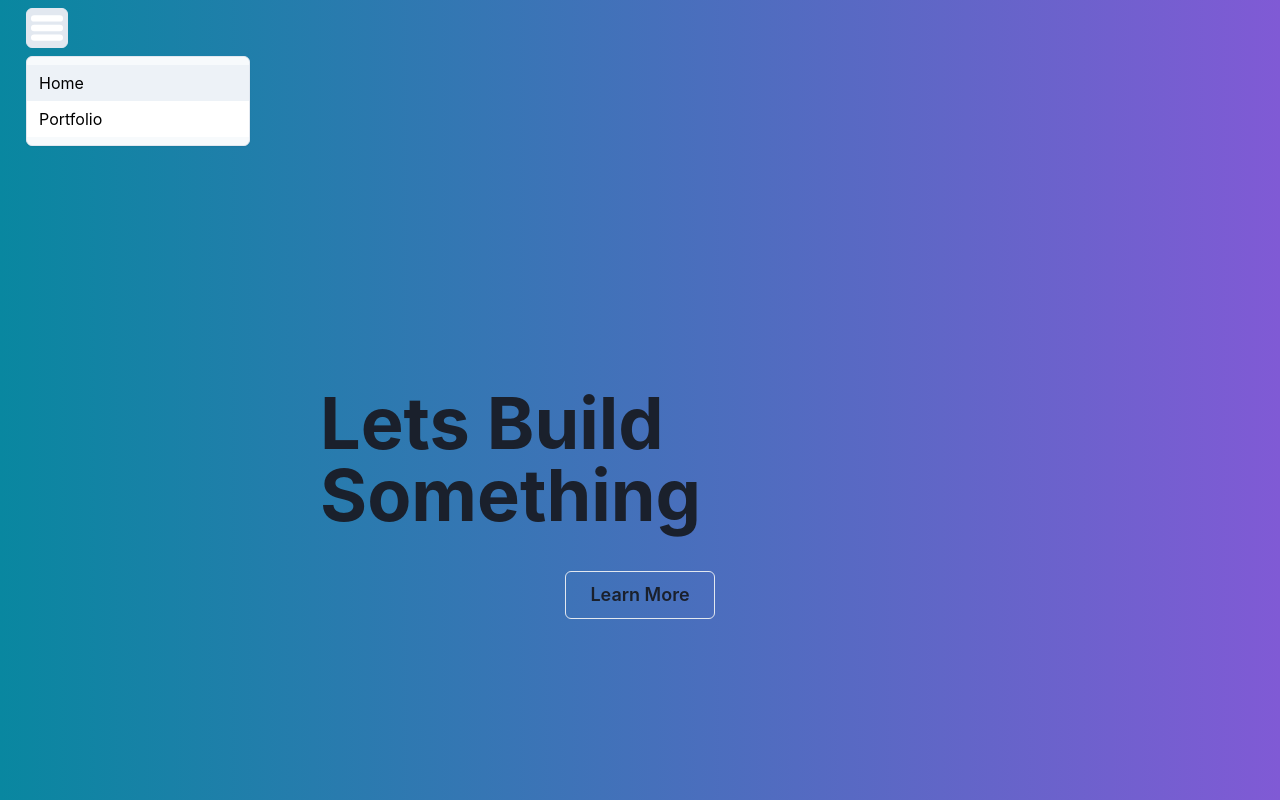
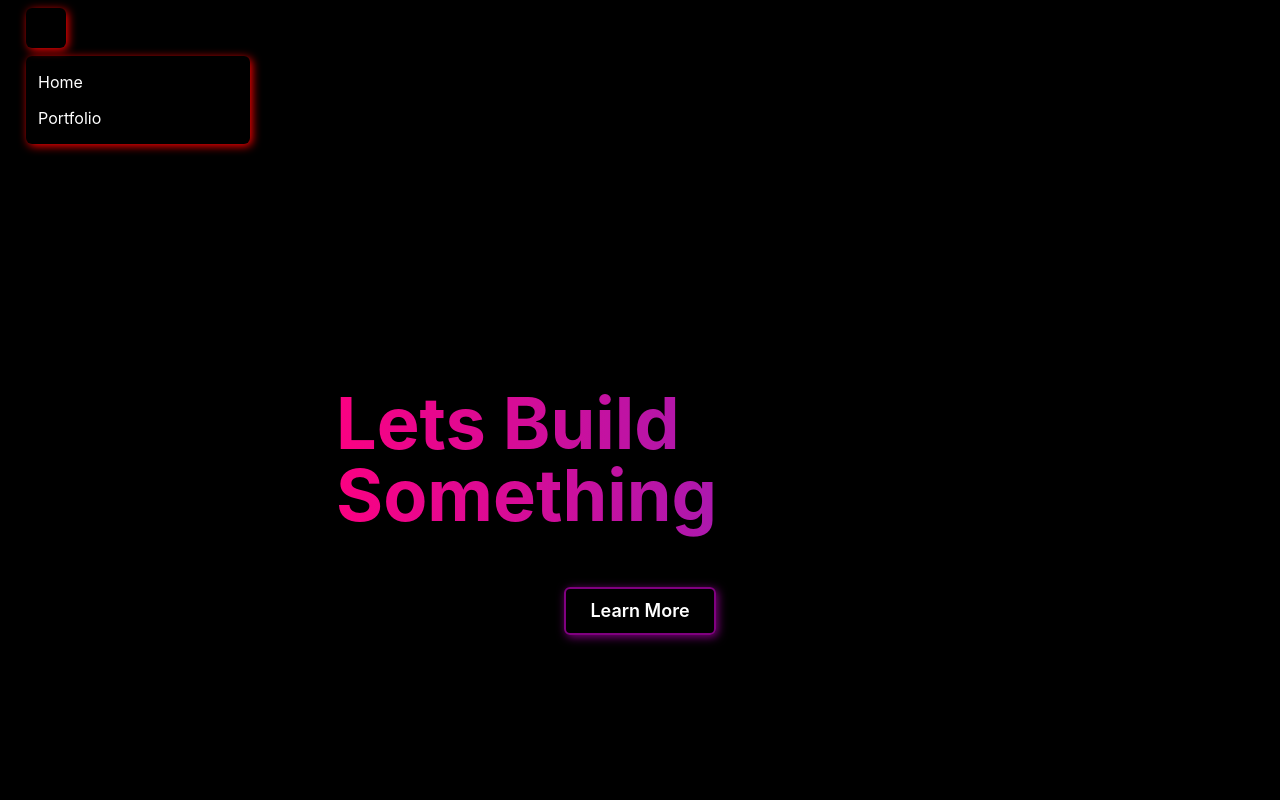
Before and after one commit to medranomiler/next-portfolio, a Next.js app: page / in a window 1280 px wide. Both pictures are taken after a click on the button "Options". Shown: the top 800 px of the page. Built offline with nearby package versions, Linux system fonts and the light colour scheme.

Commit message:
dark mode: on

```diff
--- a/src/components/Links/Links.js
+++ b/src/components/Links/Links.js
@@ -9,13 +9,13 @@ return(
 <Flex  spacing={3} m={{base: 4, md: 4}}>
   <Box className="social" flexDirection={{ base: "column", md: "row"}} display="flex" flexWrap="wrap" justifyContent="center" alignItems="center" fontSize="sm" fontWeight="medium" textAlign="center">
     <Link href="https://github.com/medranomiler">
-      <Icon as={FaGithub} color="gray.900" m={3} _hover={{ cursor: "pointer", transition: "all .4s ease-in-out", transform: "scale(1.3)" }} height={100} width={100} />
+      <Icon as={FaGithub} color="gray.200" m={3} _hover={{ cursor: "pointer", transition: "all .4s ease-in-out", transform: "scale(1.3)" }} height={100} width={100} />
     </Link>
     <Link href="mailto:medranomiler@gmail.com">
-    <Icon as={FaEnvelope} color="gray.900" m={3} _hover={{ cursor: "pointer", transition: "all .4s ease-in-out", transform: "scale(1.3)" }} height={100} width={100} />
+    <Icon as={FaEnvelope} color="gray.200" m={3} _hover={{ cursor: "pointer", transition: "all .4s ease-in-out", transform: "scale(1.3)" }} height={100} width={100} />
     </Link>
     <Link href="https://linkedin.com/in/darrenmedrano">
-    <Icon as={FaLinkedin} color="gray.900" m={3} _hover={{ cursor: "pointer", transition: "all .4s ease-in-out", transform: "scale(1.3)" }} height={100} width={100} />
+    <Icon as={FaLinkedin} color="gray.200" m={3} _hover={{ cursor: "pointer", transition: "all .4s ease-in-out", transform: "scale(1.3)" }} height={100} width={100} />
     </Link>
     <ShowQrButton/>
   </Box>
--- /dev/null
+++ b/src/components/MyButton.js
@@ -0,0 +1,26 @@
+import { useState, useEffect } from "react";
+import { Button } from "@chakra-ui/react"
+
+function MyButton() {
+  const [borderColor, setBorderColor] = useState("#000"); // Set initial color
+  const colors = ["red", "blue", "purple"]; // Define array of colors
+
+  useEffect(() => {
+    const intervalId = setInterval(() => {
+      const randomColor = colors[Math.floor(Math.random() * colors.length)]; // Choose random color from array
+      setBorderColor(randomColor);
+    }, 2000);
+    return () => clearInterval(intervalId);
+  }, []);
+
+  const boxShadow = `2px 2px 10px ${borderColor}`;
+
+  return (
+    <Button style={{border: `2px solid ${borderColor}`,
+  backgroundColor: "transparent", boxShadow, color:"white"}} size={{
+    base:"sm",
+    md:"lg"}}>Learn More</Button>
+  );
+}
+
+export default MyButton;
--- a/src/components/Navbar/Navbar.js
+++ b/src/components/Navbar/Navbar.js
@@ -5,15 +5,17 @@ import Link from "next/link";
 
 const Navbar = () => {
 
-
+  const boxShadow = "2px 2px 10px red"
   return (
     <div>
-      <Box w="100%" h="14" bgGradient="linear(to-r, cyan.700, purple.500)" className={styles.navbar}>
+      <Box w="100%" h="14" bgGradient="linear(to-r, black, black)" className={styles.navbar}>
       <Menu>
         <MenuButton
           as={IconButton}
           aria-label="Options"
           variant="outline"
+          style={{border: "red",
+  backgroundColor: "transparent", boxShadow, color:"white"}}
         ><svg
           className={styles.icon}
           viewBox="0 0 100 80"
@@ -24,9 +26,12 @@ const Navbar = () => {
             <rect y="30" width="100" height="20" rx="10"></rect>
             <rect y="60" width="100" height="20" rx="10"></rect>
           </svg></MenuButton>
-        <MenuList bg="gray.50" >
-          <MenuItem color="black"><Link href="/">Home</Link></MenuItem>
-          <MenuItem color="black"><Link href="/portfolio">Portfolio</Link></MenuItem>
+        <MenuList style={{border: "red",
+  backgroundColor: "transparent", boxShadow, color:"white"}} >
+          <MenuItem style={{border: "red",
+  backgroundColor: "transparent", color:"white"}}><Link href="/">Home</Link></MenuItem>
+          <MenuItem style={{border: "red",
+  backgroundColor: "transparent", color:"white"}}><Link href="/portfolio">Portfolio</Link></MenuItem>
         </MenuList>
       </Menu>
       <h1 className={styles.title}></h1>
--- a/src/components/Navbar/styles.module.css
+++ b/src/components/Navbar/styles.module.css
@@ -22,7 +22,7 @@
 
 .icon {
   padding: 4px;
-  fill: white;
+  fill: black;
 }
 
 @media screen and (max-width:680px){
--- a/src/components/ProfileCard/ProfileCard.js
+++ b/src/components/ProfileCard/ProfileCard.js
@@ -1,4 +1,4 @@
-import { Box, Flex } from "@chakra-ui/react"
+import { Box, Flex, Text } from "@chakra-ui/react"
 import styles from "./profile.module.css"
 import avatar from "./avatar.png"
 import Image from "next/image"
@@ -16,8 +16,8 @@ import useFetchGitHubProfile from "../../hooks/useFetchGitHubProfile.js"
           <Flex wrap="wrap" justify="center" align="center">
         <Image className={styles.image} src={avatar} />
           <div className={styles.cardText}>
-            <h2 className={styles.name}>{username}</h2>
-            <p className={styles.bio}>{bio}</p>
+            <Text bgGradient='linear(to-l, #7928CA, #FF0080)' bgClip='text'><h2 className={styles.name}>{username}</h2></Text>
+            <Text bgGradient='linear(to-l, #7928CA, #FF0080)' bgClip='text'><p className={styles.bio}>{bio}</p></Text>
           </div>
           </Flex>
         </Box>
--- a/src/components/RepoCard.js
+++ b/src/components/RepoCard.js
@@ -13,7 +13,7 @@ const RepoCard = ({ repo }) =>{
         base:"xs",
         md:"md"}} minH="xs" boxShadow="dark-lg" bg="white">
         <CardHeader>
-          <Heading textAlign="center" size="2xl">
+          <Heading bgGradient="linear(to-r, red.900, black)" bgClip='text' textAlign="center" size="2xl" py={2}>
             {repo.name}
           </Heading>
         </CardHeader>
--- a/src/components/showQr/showQrButton.js
+++ b/src/components/showQr/showQrButton.js
@@ -14,7 +14,7 @@ const ShowQrButton = () => {
 
   return (
     <div onClick={onOpen}>
-      {isVisible ? "" : (<Icon as={FaBitcoin} color="gray.900" m={3} _hover={{ cursor: "pointer", transition: "all .4s ease-in-out", transform: "scale(1.3)" }} height={100} width={100}></Icon>)}
+      {isVisible ? "" : (<Icon as={FaBitcoin} color="gray.200" m={3} _hover={{ cursor: "pointer", transition: "all .4s ease-in-out", transform: "scale(1.3)" }} height={100} width={100}></Icon>)}
       <Modal onClose={onClose} isOpen={isOpen} isCentered >
         <ModalOverlay />
         <ModalContent bg="#171a1d" borderRadius="30">
--- a/src/pages/index.js
+++ b/src/pages/index.js
@@ -1,6 +1,8 @@
 import Head from "next/head";
 import Link from "next/link";
-import {  VStack, AbsoluteCenter, Box, Heading, Button } from "@chakra-ui/react"
+import { VStack, AbsoluteCenter, Box, Heading } from "@chakra-ui/react"
+import MyButton from "../components/MyButton";
+
 
 
 
@@ -12,21 +14,22 @@ const Home = () => {
         <title>Darren Medrano</title>
         <meta name="description" content="Generated by create next app" />
         <meta name="viewport" content="width=device-width, initial-scale=1" />
-        <link rel="icon"/>
+        <link rel="icon" />
       </Head>
       <Box h={{
-          base:"800",
-          sm:"950"}} bgGradient="linear(to-r, cyan.700, purple.500)">
+        base: "800",
+        sm: "950"
+      }} bgGradient="linear(to-r, black, black)">
         <AbsoluteCenter axis="both">
           <VStack spacing={{
-              base:4,
-              md:10}}>
+            base: 4,
+            md: 10
+          }}>
             <Heading as="h1" size={{
-                base:"4xl",
-                md:"4xl"}}>Lets Build Something</Heading>
-              <Button variant="outline" size={{
-                base:"sm",
-                md:"lg"}}><Link href="/portfolio">Learn More</Link></Button>
+              base: "4xl",
+              md: "4xl"
+            }} bgGradient='linear(to-l, #7928CA, #FF0080)' bgClip='text' p={4}>Lets Build Something</Heading>
+            <Link href="/portfolio"><MyButton /></Link>
           </VStack>
         </AbsoluteCenter>
       </Box>
--- a/src/pages/portfolio.js
+++ b/src/pages/portfolio.js
@@ -12,7 +12,7 @@ const Portfolio = () => {
 
     return (
         <>
-            <Box h="100%" bgGradient="linear(to-r, cyan.700, purple.500)">
+            <Box h="100%" bgGradient="linear(to-r, black, black)">
                 <Box display="flex" flexDirection="row" alignItems="center" justifyContent="center" h={800} mb={200} flexWrap="wrap">
                     <Box mx={100}>
                         <ProfileCard />
@@ -21,8 +21,8 @@ const Portfolio = () => {
                 <Box display="flex" flexDirection="row" alignItems="center" justifyContent="center" h={800} mb={200} flexWrap="wrap">
                     <Links />
                 </Box>
-                <Heading textAlign="center" size="4xl" marginBottom="20">Portfolio</Heading>
-                <Heading textAlign="center" size="2xl" marginBottom="20">Personal Projects</Heading>
+                <Heading bgGradient='linear(to-l, #7928CA, #FF0080)' bgClip='text' textAlign="center" size="4xl" marginBottom="20">Portfolio</Heading>
+                <Heading bgGradient='linear(to-l, #7928CA, #FF0080)' bgClip='text' textAlign="center" size="2xl" marginBottom="20">Personal Projects</Heading>
                 <Box display="flex" flexDirection="column" alignItems="center" justifyContent="center">
                     <Box display="flex" alignItems="center" justifyContent="center" flexWrap="wrap" marginBottom="20">
                         {loading ? (<Spinner />) : (repos.map((repo) => <RepoCard key={repo} repo={repo} />
```
Also changed, not shown: src/components/Collabs/Collabs.js (+6 -3 lines). Lines whose indentation alone changed are shown as unchanged.
